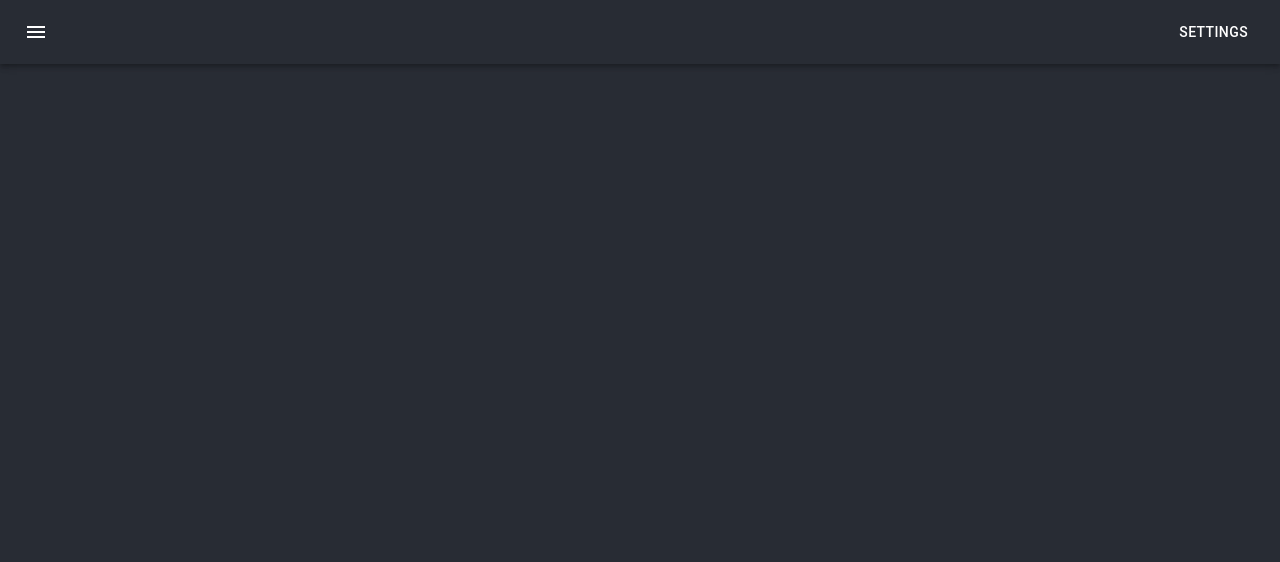
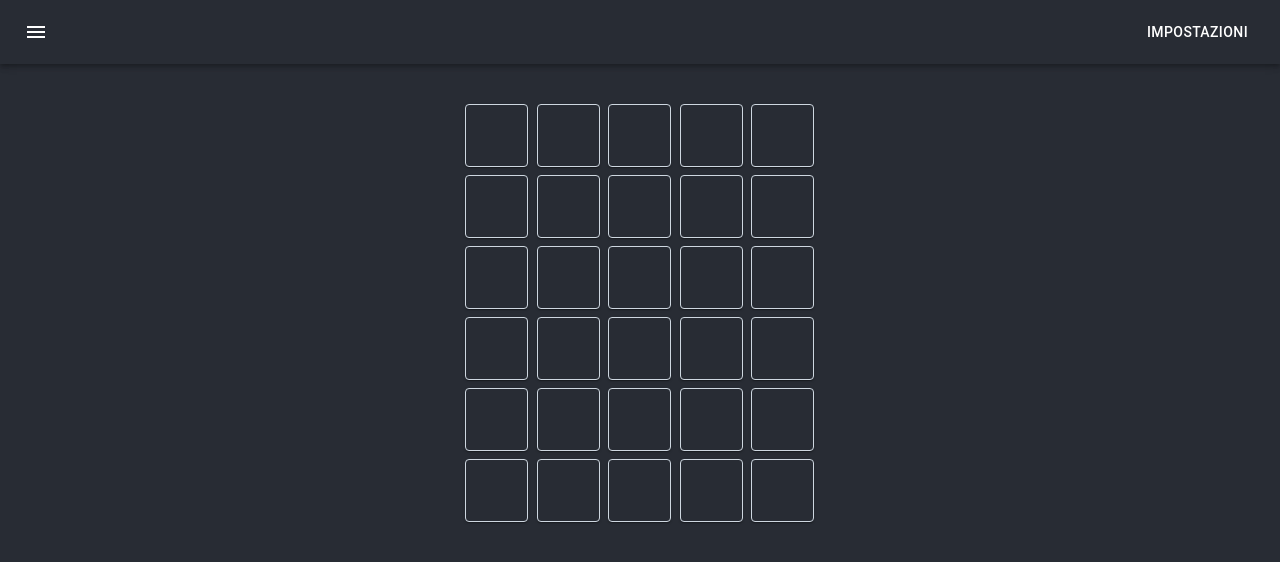
Before and after one commit to Morqos/WordleItalianoFrontEnd, a React (Create React App) app: page / in a window 1280 px wide. Shown: the top 562 px of the page. Built offline with nearby package versions, Linux system fonts and the light colour scheme.

Commit message:
Created 6x5 empty grid

```diff
--- a/package.json
+++ b/package.json
@@ -17,6 +17,8 @@
     "@types/react-dom": "^18.2.6",
     "react": "^18.2.0",
     "react-dom": "^18.2.0",
+    "react-flip-toolkit": "^7.1.0",
+    "react-flippy": "^1.1.0",
     "react-router-dom": "^6.14.0",
     "react-scripts": "5.0.1",
     "typescript": "^4.9.5",
--- /dev/null
+++ b/src/GameComponents/Board.tsx
@@ -0,0 +1,73 @@
+import * as React from 'react';
+import { styled } from '@mui/material/styles';
+import Grid from '@mui/material/Grid';
+import Paper from '@mui/material/Paper';
+import Box from '@mui/material/Box';
+
+const Item = styled(Paper)(({ theme }) => ({
+  backgroundColor: "transparent",
+  border: '1px solid',
+  borderColor: theme.palette.mode === 'dark' ? '#444d58' : '#ced7e0',
+  padding: theme.spacing(1),
+  textAlign: 'center',
+  color: theme.palette.text.secondary,
+  height: "45px",
+  width: "45px"
+}));
+
+const Board = () => {
+  function getCell() {
+    return (
+      <Grid item xs={2.4} md={2.4}>
+        <Item></Item>
+      </Grid>
+    );
+  }
+
+  return (
+    <Box sx={{ mt: 5, mx: 'auto', width: '350px'}}>
+      <Grid
+        container
+        spacing={1}
+      >
+        {getCell()}
+        {getCell()}
+        {getCell()}
+        {getCell()}
+        {getCell()}
+
+        {getCell()}
+        {getCell()}
+        {getCell()}
+        {getCell()}
+        {getCell()}
+
+        {getCell()}
+        {getCell()}
+        {getCell()}
+        {getCell()}
+        {getCell()}
+
+        {getCell()}
+        {getCell()}
+        {getCell()}
+        {getCell()}
+        {getCell()}
+
+        {getCell()}
+        {getCell()}
+        {getCell()}
+        {getCell()}
+        {getCell()}
+
+        {getCell()}
+        {getCell()}
+        {getCell()}
+        {getCell()}
+        {getCell()}
+      </Grid>
+    </Box>
+  );
+}
+
+export default Board;
--- a/src/PageComponents/Navbar.tsx
+++ b/src/PageComponents/Navbar.tsx
@@ -24,7 +24,7 @@ const Navbar = () => {
           <Typography variant="h6" component="div" sx={{ flexGrow: 1 }}>
 
           </Typography>
-          <Button color="inherit">Settings</Button>
+          <Button color="inherit">Impostazioni</Button>
         </Toolbar>
       </AppBar>
     </Box>
--- a/src/Pages/HomePage.tsx
+++ b/src/Pages/HomePage.tsx
@@ -1,6 +1,8 @@
+import Board from '../GameComponents/Board'
+
 const HomePage = () => {
   return (
-    <></>
+    <Board/>
   );
 }
 
--- /dev/null
+++ b/src/Style/card.css
@@ -0,0 +1,54 @@
+.card-normal {
+  width: 5rem;
+  height: 5rem;
+
+  transform: rotateY(180deg);
+  cursor: pointer;
+  background-color: white;
+}
+
+.card-green {
+  width: 5rem;
+  height: 5rem;
+
+  transition: all ease-in 0.2s;
+  transition-delay: 0.2s;
+  transition-property: background-color, transform;
+  transition-duration: 0.3s;
+
+  transform: rotateY(0deg);
+  cursor: pointer;
+  background-color: green;
+}
+
+.card-yellow {
+  width: 5rem;
+  height: 5rem;
+
+  transition: all ease-in 0.2s;
+  transition-delay: 0.2s;
+  transition-property: background-color, transform;
+  transition-duration: 0.3s;
+
+  transform: rotateY(0deg);
+  cursor: pointer;
+  background-color: yellow;
+}
+
+.card-grey {
+  width: 5rem;
+  height: 5rem;
+
+  transition: all ease-in 0.2s;
+  transition-delay: 0.2s;
+  transition-property: background-color, transform;
+  transition-duration: 0.3s;
+
+  transform: rotateY(0deg);
+  cursor: pointer;
+  background-color: grey;
+}
+
+.inner-in-card {
+  position: absolute;
+}
--- a/src/Style/index.css
+++ b/src/Style/index.css
@@ -6,6 +6,7 @@ body {
   -webkit-font-smoothing: antialiased;
   -moz-osx-font-smoothing: grayscale;
   background-color: #282c34;
+  color: white;
 }
 
 code {
@@ -13,41 +14,8 @@ code {
     monospace;
 }
 
-.App {
-  text-align: center;
-}
-
-.App-logo {
-  height: 40vmin;
-  pointer-events: none;
-}
-
 @media (prefers-reduced-motion: no-preference) {
   .App-logo {
     animation: App-logo-spin infinite 20s linear;
   }
 }
-
-.App-header {
-  background-color: #282c34;
-  min-height: 100vh;
-  display: flex;
-  flex-direction: column;
-  align-items: center;
-  justify-content: center;
-  font-size: calc(10px + 2vmin);
-  color: white;
-}
-
-.App-link {
-  color: #61dafb;
-}
-
-@keyframes App-logo-spin {
-  from {
-    transform: rotate(0deg);
-  }
-  to {
-    transform: rotate(360deg);
-  }
-}
--- a/src/index.tsx
+++ b/src/index.tsx
@@ -2,6 +2,7 @@ import React from 'react';
 import ReactDOM from 'react-dom/client';
 
 import './Style/index.css';
+import './Style/card.css';
 
 import HomePage from './Pages/HomePage';
 import Layout from './PageComponents/Layout'
```
Also changed, not shown: src/GameComponents/Card.tsx (added, +10 -0 lines), src/GameComponents/Keyboard.tsx (added, +7 -0 lines).
